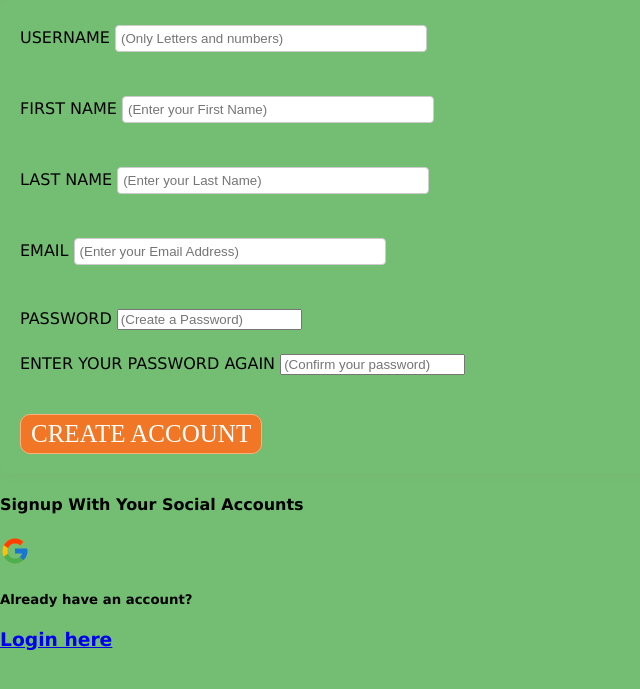
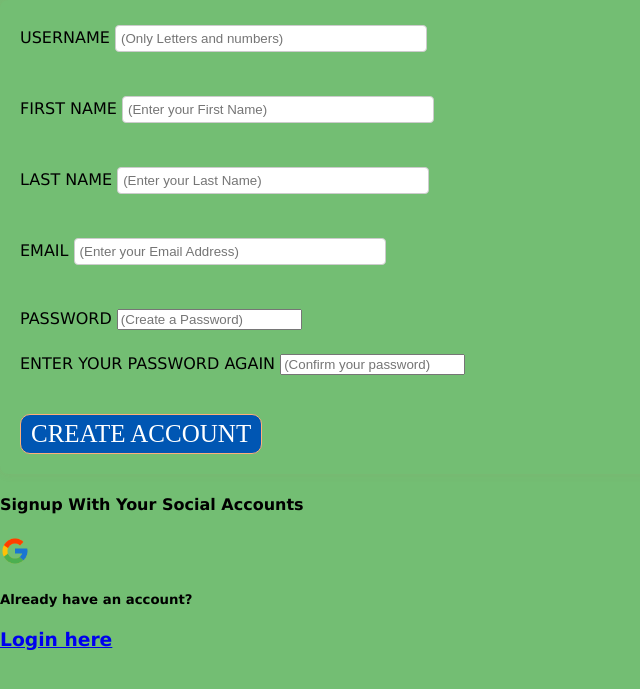
Before and after one commit to sanjithsmurthy/ayush-startup-portal, a Django app: page /signup/ in a window 1280 px wide, with the pointer over the restyled element. Shown: the top 689 px of the page, without its empty margins (0-640 px from the left). Run offline with Django 5.2, Linux system fonts and the light colour scheme.

Commit message:
singup.css

```diff
--- a/startup-ayush-portal/project/app/static/app/signupstyle.css
+++ b/startup-ayush-portal/project/app/static/app/signupstyle.css
@@ -55,3 +55,7 @@ button{
     border-radius:10px;
     cursor: pointer;
 }
+
+button[type="submit"]:hover {
+    background-color: #0056b3;
+}
```
